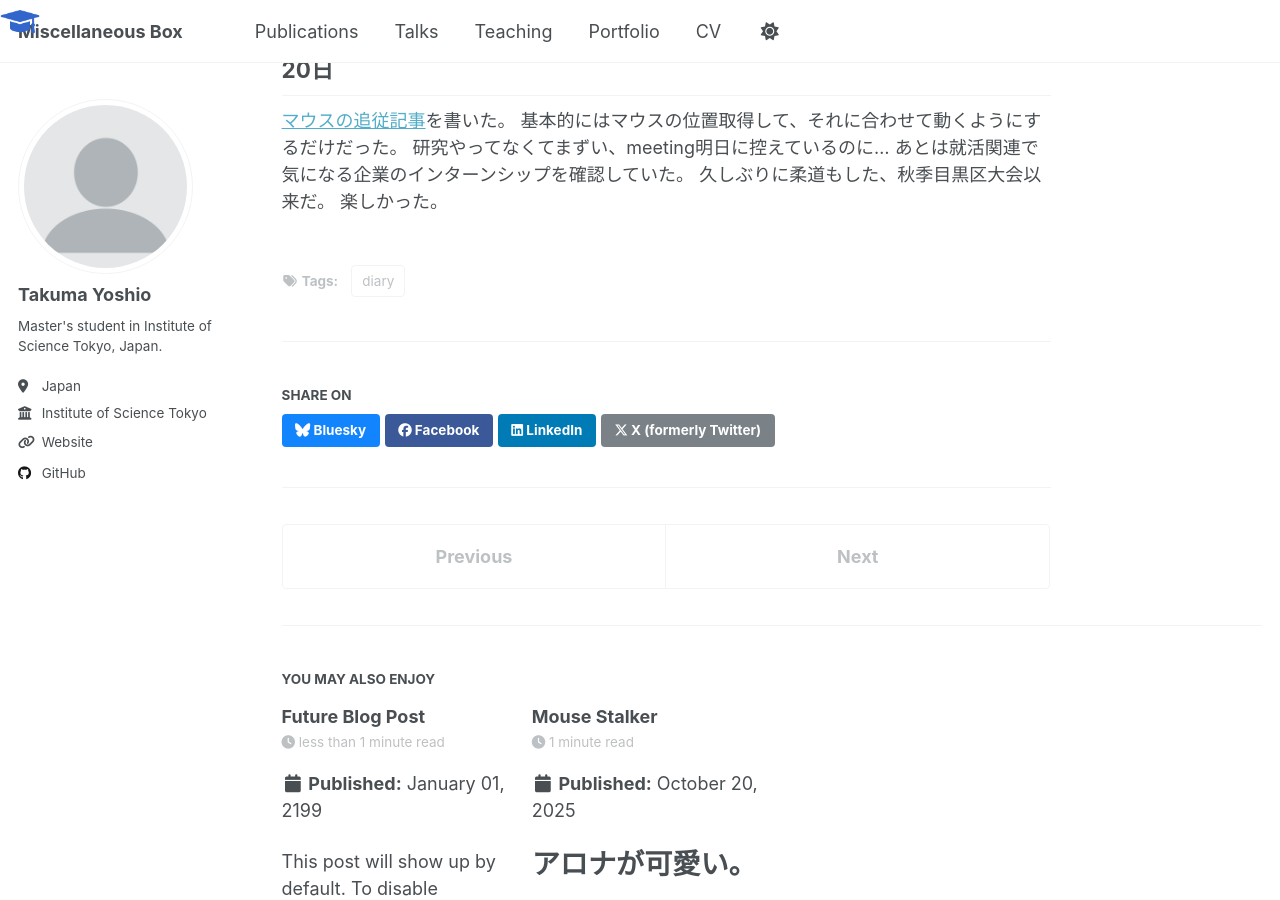
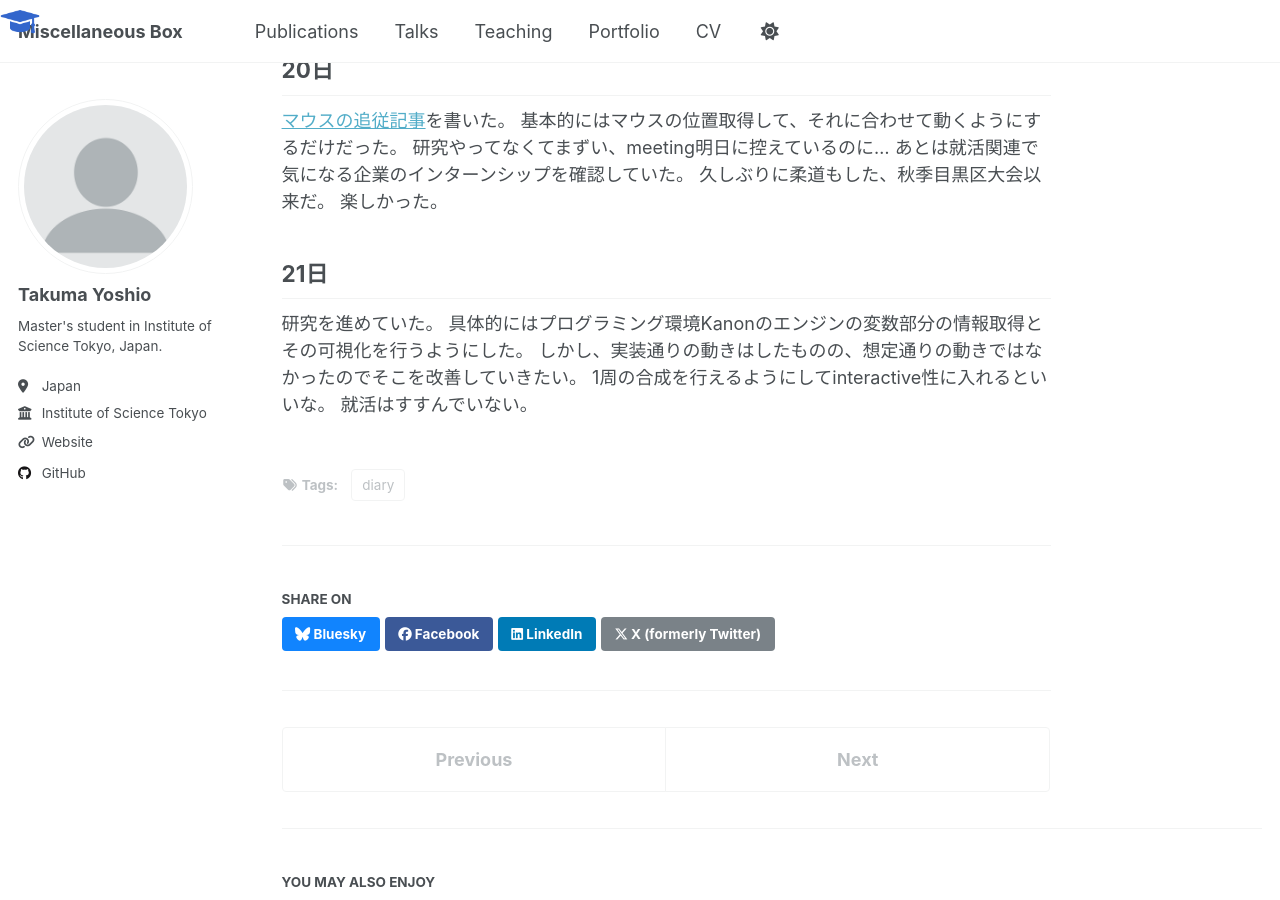
Before and after one commit to ta-yoshi02/ta-yoshi02.github.io, a Jekyll site: the page built from _posts/2025-10-10-blog-post.md, in a window 1280 px wide and 900 px high, scrolled down 1831 px. Built offline with Jekyll 4.4.1, drawn with Linux system fonts in a browser that asks for light colours; a script that is not in the unit is left out.

Commit message:
10月21日

```diff
--- a/_posts/2025-10-10-blog-post.md
+++ b/_posts/2025-10-10-blog-post.md
@@ -52,3 +52,10 @@ VMWareで仮想環境を作成したので早速ゲームをやることに。Tw
 あとは就活関連で気になる企業のインターンシップを確認していた。
 久しぶりに柔道もした、秋季目黒区大会以来だ。
 楽しかった。
+
+## 21日
+研究を進めていた。
+具体的にはプログラミング環境Kanonのエンジンの変数部分の情報取得とその可視化を行うようにした。
+しかし、実装通りの動きはしたものの、想定通りの動きではなかったのでそこを改善していきたい。
+1周の合成を行えるようにしてinteractive性に入れるといいな。
+就活はすすんでいない。
```
